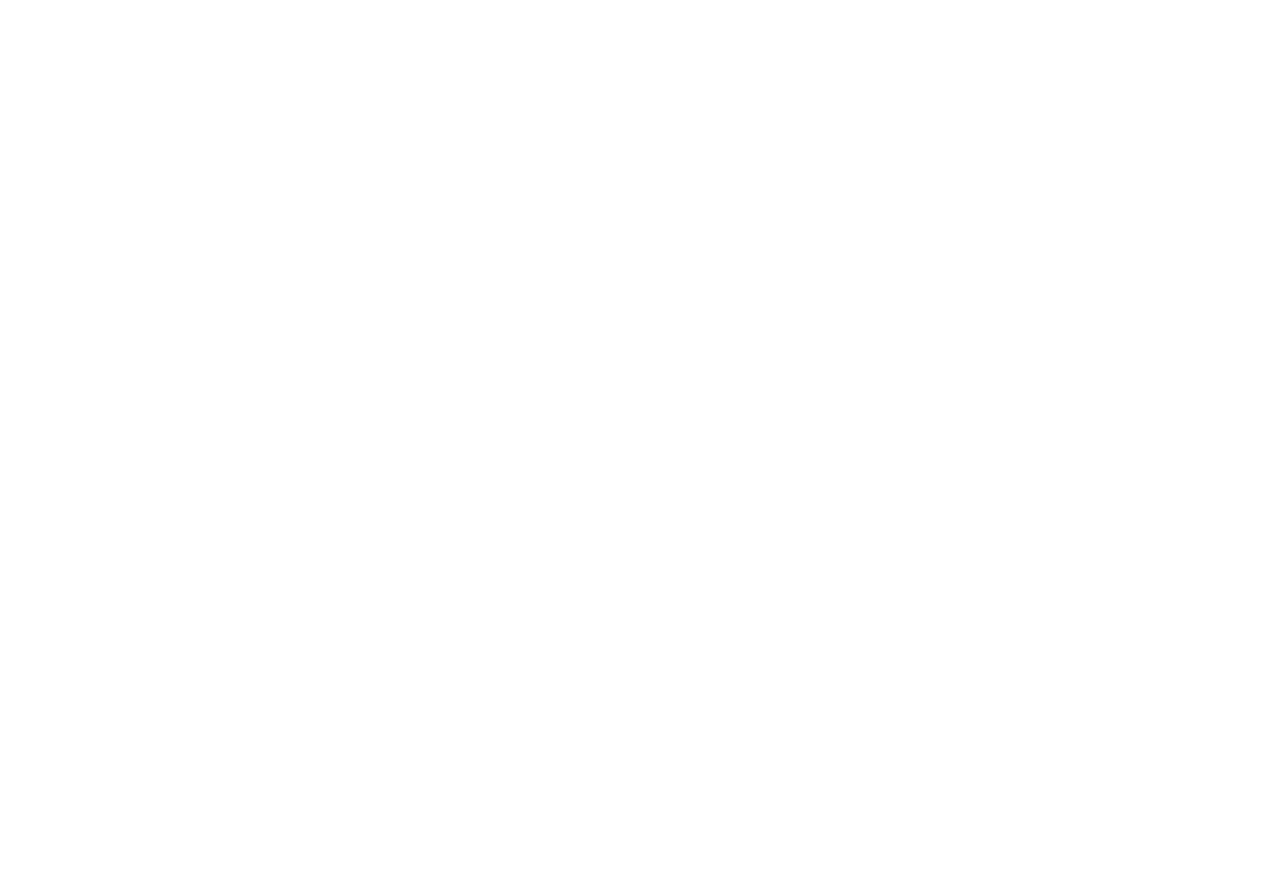
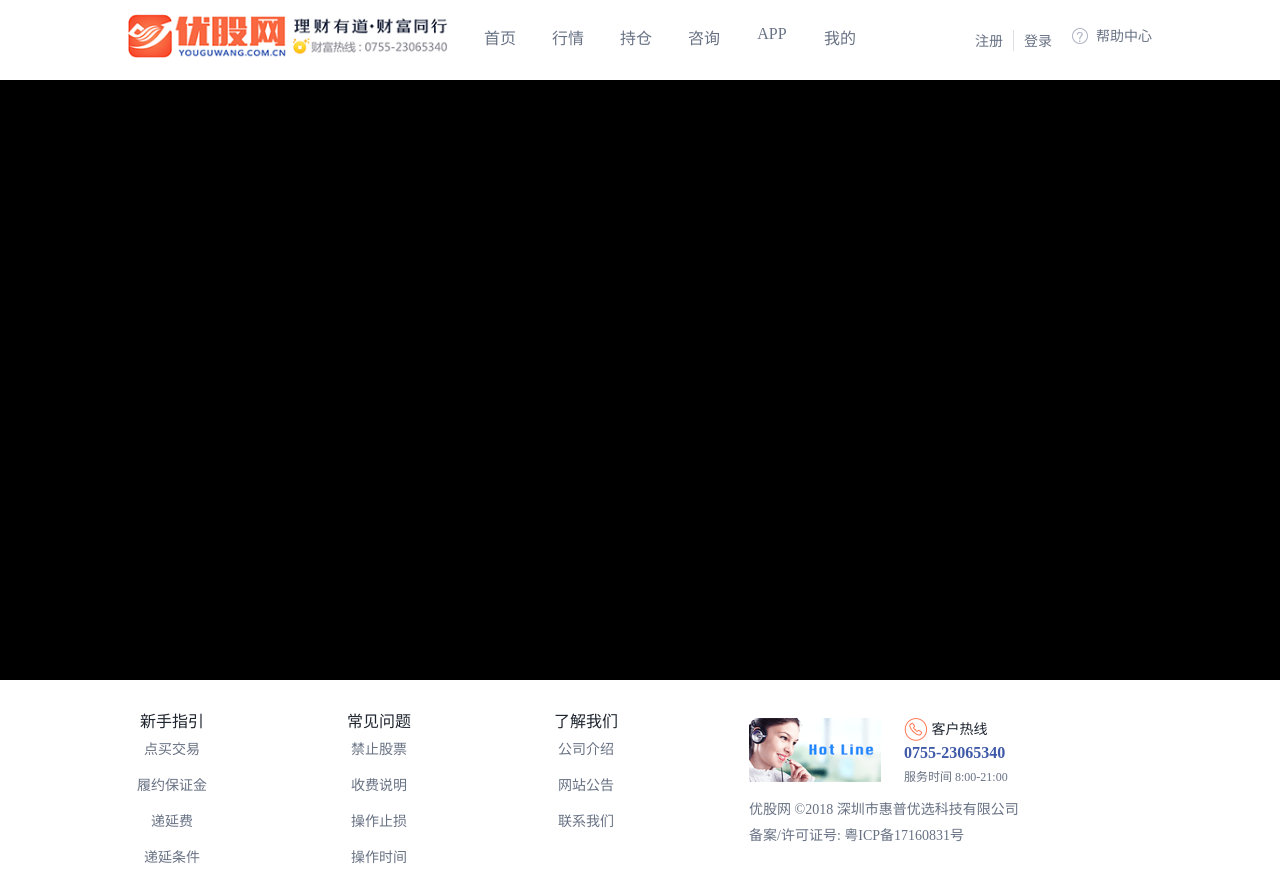
Before and after one commit to liaoruowenlan/vue-stock, a Vue app: page /dowapp in a window 1280 px wide. Before the commit the page ends 800 px from the top, so only its background shows below. Built offline with nearby package versions, Linux system fonts and the light colour scheme.

Commit message:
新增界面

```diff
--- a/src/components/swiper.vue
+++ b/src/components/swiper.vue
@@ -34,6 +34,7 @@
 <style scoped>
     .el-carousel__container{
         height: 480px;
+
     }
     .el-carousel__item img{
         width: 100%;
--- /dev/null
+++ b/src/pages/demo/market.vue
@@ -0,0 +1,40 @@
+<template>
+	<div>
+		 <top-header></top-header>
+		 <div class="width100 market">
+		 	<div class="market-header">
+
+		 	</div>
+		 </div>
+		 <footer-nav></footer-nav>
+	</div>
+</template>
+
+<script>
+	import TopHeader from '../../components/header.vue'
+    import FooterNav from '../../components/footer.vue'
+
+	export default{
+		data(){
+			return{
+
+			}
+		},
+		components:{
+			TopHeader,
+			FooterNav
+		}
+	}
+</script>
+
+<style scoped>
+	.market{
+		height: 777px;
+		width: 100%;
+	}
+	.market-header{
+		height: 240px;
+		background:url(../../assets/img/hangqiong-bg.png) no-repeat;
+		background-size:100% 100%;
+	}
+</style>
--- /dev/null
+++ b/src/pages/dowapp/dowapp.vue
@@ -0,0 +1,40 @@
+<template>
+	<div>
+		<top-header></top-header>
+		<div class="aBpp">
+
+		</div>
+		<footer-nav></footer-nav>
+	</div>
+</template>
+
+<script>
+	import TopHeader from '../../components/header.vue'
+    import FooterNav from '../../components/footer.vue'
+
+	export default{
+		components:{
+			TopHeader,
+			FooterNav
+		},
+		data(){
+			return{
+
+			}
+		}
+
+	}
+</script>
+
+<style scoped>
+.aBpp{
+	height: 600px;
+	background: #000;
+	width: 100%;
+}
+/*.aBpp .ap_body{
+	width: 1024px;
+	background: #fff !important;
+	height: 100%;
+}*/
+</style>
--- a/src/pages/home/case.vue
+++ b/src/pages/home/case.vue
@@ -3,7 +3,7 @@
 		<top-header></top-header>
 		<div class="width100 case">
 			<div class="case-title">
-				 <router-link to="/register">首页</router-link>
+				 <router-link to="/home">首页</router-link>
 				<span>&gt;</span>
 				<span>点买模式案列</span>
 			</div>
--- a/src/pages/myaccount/myaccount/recharge.vue
+++ b/src/pages/myaccount/myaccount/recharge.vue
@@ -62,7 +62,7 @@
 				if(!Number.isInteger(value)) {
 					callback(new Error('充值金额需为数字并且是整数'));
 				} else {
-					if(/^[0-9]$/.test(value)) {
+					if(!/^[0-9]$/.test(value)) {
 						callback(new Error('充值金额不能有小数点'));
 					}
 					if(value < 100) {
--- a/src/pages/user/login.vue
+++ b/src/pages/user/login.vue
@@ -26,7 +26,7 @@
                             忘记密码
                         </router-link>
                         <router-link to="/register">
-                            注册账号
+                            	注册账号
                         </router-link>
                     </div>
                     <input type="text" style="display:none;"/>
--- a/src/router/index.js
+++ b/src/router/index.js
@@ -23,6 +23,18 @@
             path: '/case',
             name: 'Case',
             component: resolve => require(['@/pages/home/case.vue'], resolve),
+            meta:{login:false}
+        },
+        {
+            path: '/dowapp',
+            name: 'Dowapp',
+            component: resolve => require(['@/pages/dowapp/dowapp.vue'], resolve),
+            meta:{login:false}
+        },
+        {
+            path: '/market',
+            name: 'Market',
+            component: resolve => require(['@/pages/demo/market.vue'], resolve),
             meta:{login:false}
         },
         {
```
